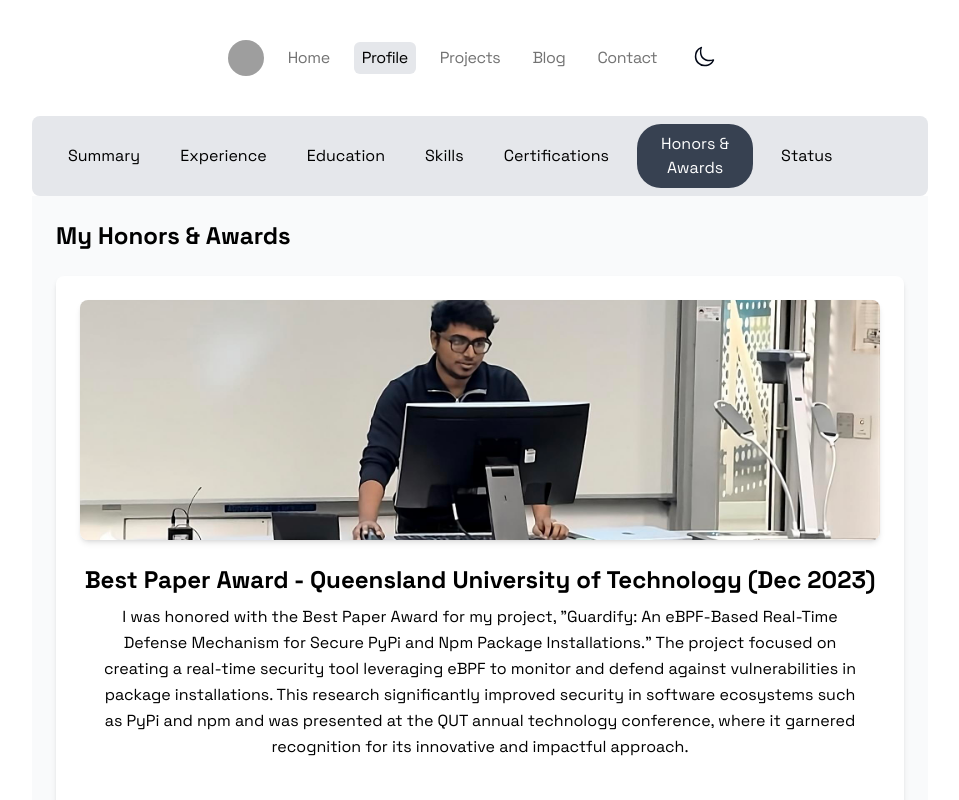
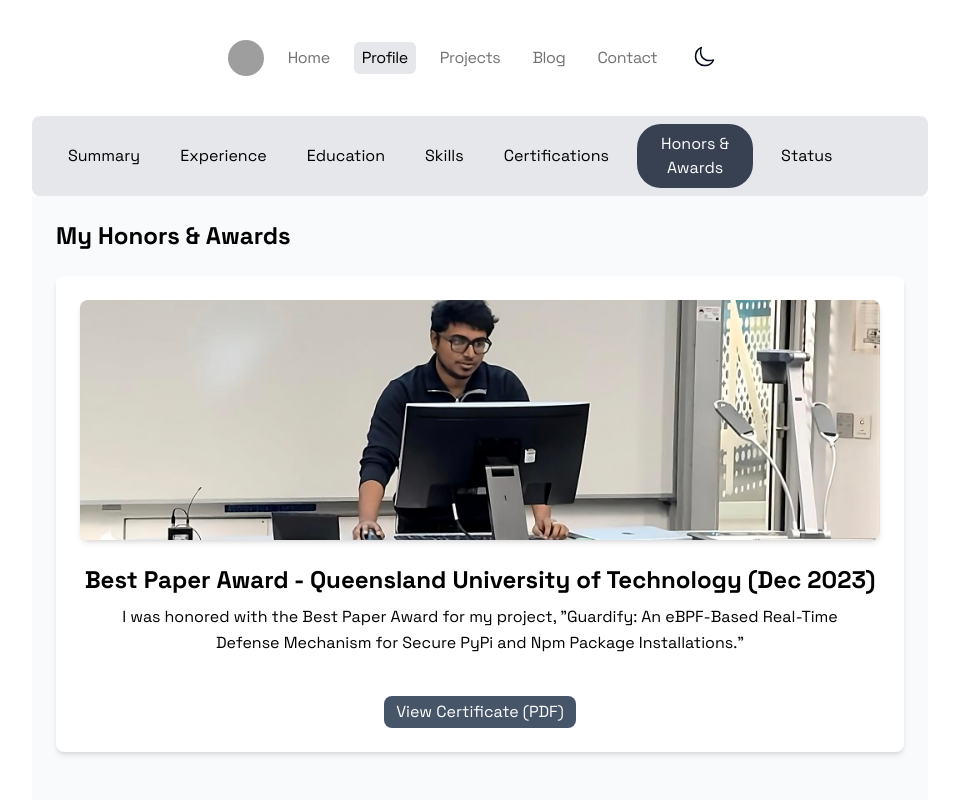
Before and after one commit to rgcsekaraa/crg-portfolio, a Next.js app: page /profile in a window 1280 px wide. Both pictures are taken after a click on the item "Honors & Awards". Shown: the top 800 px of the page, without its empty margins (160-1119 px from the left). Built offline with nearby package versions, Linux system fonts and the light colour scheme; grey boxes are pictures that could not be loaded.

Commit message:
escape characters fixed

```diff
--- a/app/profile/page.tsx
+++ b/app/profile/page.tsx
@@ -14,8 +14,9 @@ const Summary = () => (
       Chandrasekaraa Ramadoss Ganesh
     </p>
     <span>
-      I know it’s a quite long name 😅 you can call me <strong>Chan</strong>
+      I know it&#39;s a quite long name 😅 you can call me <strong>Chan</strong>
     </span>
+
 
     <p className='text-xl text-Left font-medium text-slate-900 dark:text-slate-300'>
       IT Graduate | Full Stack Developer | Eager to Grow
@@ -224,7 +225,7 @@ const HonorsAndAwards = () => (
         Best Paper Award - Queensland University of Technology (Dec 2023)
       </h3>
       <p className='leading-relaxed max-w-3xl mx-auto'>
-        I was honored with the Best Paper Award for my project, "Guardify: An eBPF-Based Real-Time Defense Mechanism for Secure PyPi and Npm Package Installations." The project focused on creating a real-time security tool leveraging eBPF to monitor and defend against vulnerabilities in package installations. This research significantly improved security in software ecosystems such as PyPi and npm and was presented at the QUT annual technology conference, where it garnered recognition for its innovative and impactful approach.
+       I was honored with the Best Paper Award for my project, &quot;Guardify: An eBPF-Based Real-Time Defense Mechanism for Secure PyPi and Npm Package Installations.&quot;
       </p>
     </div>
 
```
